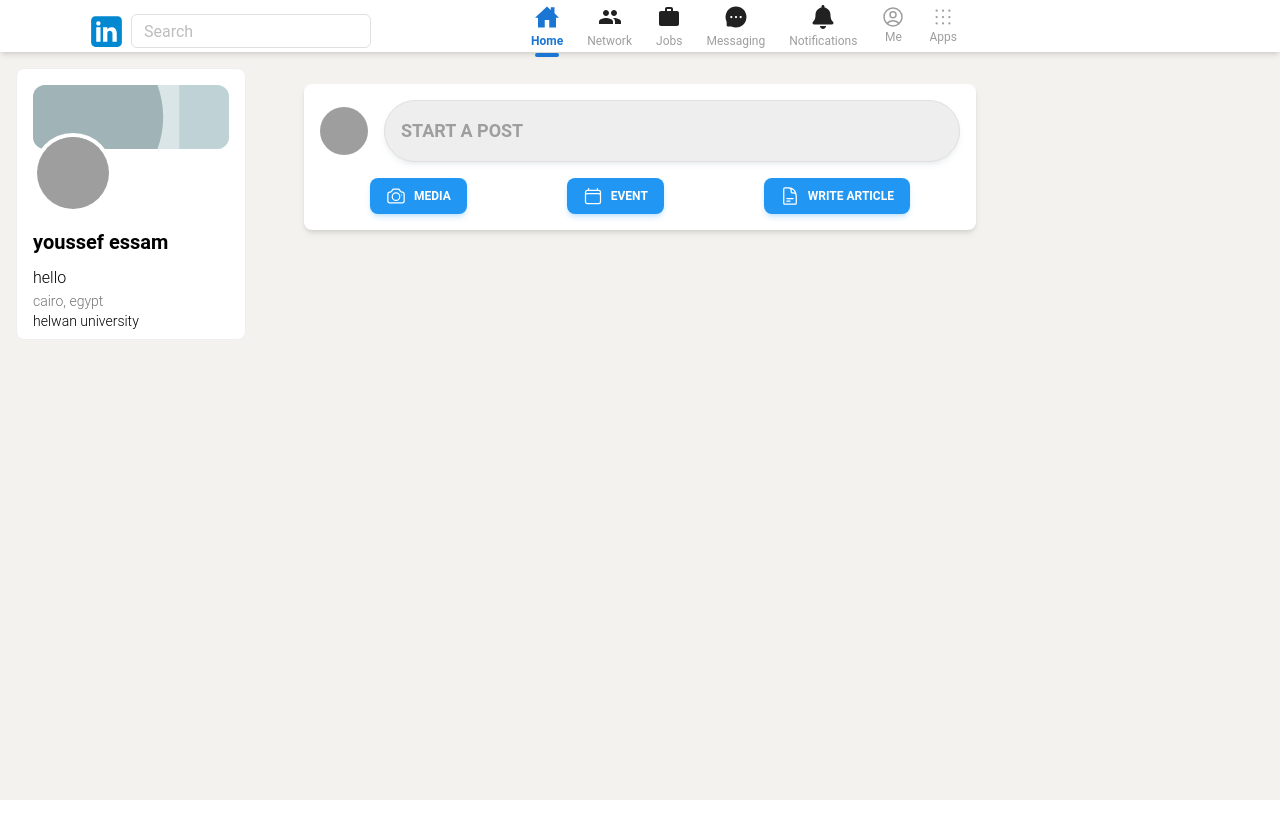
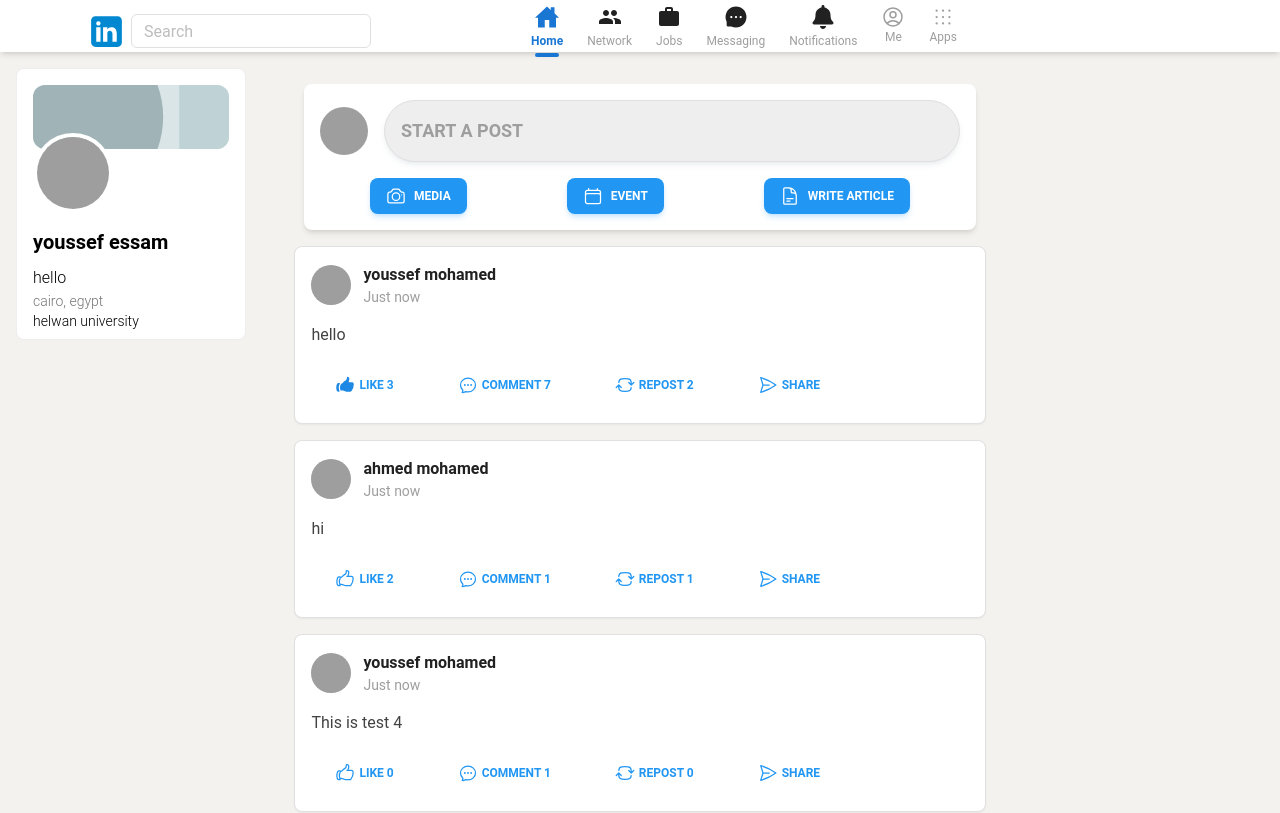
Before and after one commit to team-8-SW/Front-End, a React (Vite) app: page / in a window 1280 px wide. Shown: the top 813 px of the page. Built offline with nearby package versions, Linux system fonts and the light colour scheme; data requests are answered from the project's data file; sample sign-in values are in the browser's storage; grey boxes are pictures that could not be loaded.

Commit message:
Added mark as read

```diff
--- a/db.json
+++ b/db.json
@@ -423,7 +423,7 @@
       "userId": 1,
       "message": "ahmed mohamed liked your post",
       "timestamp": "2023-10-01T12:00:00Z",
-      "isRead": false
+      "isRead": true
     },
     {
       "id": 2,
--- a/src/pages/home/Posts/Posts.jsx
+++ b/src/pages/home/Posts/Posts.jsx
@@ -1,53 +1,28 @@
-import React, { useEffect, useState, useRef, useCallback } from "react";
+import React, { useEffect, useState } from "react";
 import PostDetails from "./PostDetails";
 import { fetchPosts } from "../../../services/api";
 
-const Posts = ({loggedUser}) => {
+const Posts = ({ loggedUser }) => {
   const [posts, setPosts] = useState([]);
-  const [page, setPage] = useState(1);
-  const observer = useRef();
-
-  const loadMorePosts = useCallback(async () => {
-    const newPosts = await fetchPosts(page);
-    setPosts((prevPosts) => [...prevPosts, ...newPosts]);
-    setPage((prevPage) => prevPage + 1);
-  }, [page]);
 
   useEffect(() => {
-    setPosts([]);
-    setPage(1);
+    const fetchAllPosts = async () => {
+      try {
+        const allPosts = await fetchPosts();
+        setPosts(allPosts);
+      } catch (error) {
+        console.error("Error fetching posts:", error);
+      }
+    };
+
+    fetchAllPosts();
   }, []);
-
-  useEffect(() => {
-    const fetchInitialPosts = async () => {
-      const initialPosts = await fetchPosts(1);
-      setPosts(initialPosts);
-      setPage(2);
-    };
-    fetchInitialPosts();
-  }, []);
-
-  const lastPostElementRef = useCallback(
-    (node) => {
-      if (observer.current) observer.current.disconnect();
-      observer.current = new IntersectionObserver((entries) => {
-        if (entries[0].isIntersecting) {
-          loadMorePosts();
-        }
-      });
-      if (node) observer.current.observe(node);
-    },
-    [loadMorePosts]
-  );
 
   return (
     <div>
-      {posts.map((post, index) => (
-        <div
-
-          ref={index === posts.length - 1 ? lastPostElementRef : null}
-        >
-          <PostDetails post={post}  key={post.id} loggedUser={loggedUser}/>
+      {posts.map((post) => (
+        <div key={post.id}>
+          <PostDetails post={post} loggedUser={loggedUser} />
         </div>
       ))}
     </div>
--- a/src/pages/notifications/Notifications.jsx
+++ b/src/pages/notifications/Notifications.jsx
@@ -3,6 +3,7 @@ import { fetchNotifications, markNotificationAsRead } from '../../services/api';
 
 const Notifications = ({ loggedUser }) => {
   const [notifications, setNotifications] = useState([]);
+  const [selectedNotifications, setSelectedNotifications] = useState([]);
 
   useEffect(() => {
     // Fetch notifications when the component mounts
@@ -11,20 +12,68 @@ const Notifications = ({ loggedUser }) => {
     });
   }, [loggedUser.id]);
 
+  const handleCheckboxChange = (id) => {
+    setSelectedNotifications((prev) =>
+      prev.includes(id)
+        ? prev.filter((notificationId) => notificationId !== id)
+        : [...prev, id]
+    );
+  };
+
+  const handleMarkAsRead = async () => {
+    try {
+      for (const id of selectedNotifications) {
+        await markNotificationAsRead(id);
+      }
+      setNotifications((prev) =>
+        prev.map((notification) =>
+          selectedNotifications.includes(notification.id)
+            ? { ...notification, isRead: true }
+            : notification
+        )
+      );
+      setSelectedNotifications([]); // Clear selected notifications
+    } catch (error) {
+      console.error('Error marking notifications as read:', error);
+    }
+  };
+
   return (
     <div className="flex flex-col items-center justify-start min-h-screen bg-gray-100 pt-8">
-
+      <div className="w-4/5 mb-4">
+        {selectedNotifications.length > 0 && (
+          <button
+            onClick={handleMarkAsRead}
+            className="px-4 py-2 bg-blue-500 text-white rounded-md hover:bg-blue-600"
+          >
+            Mark Selected as Read
+          </button>
+        )}
+      </div>
+      <div className="w-4/5">
         {notifications.map((notification) => (
           <div
             key={notification.id}
-            className="w-full p-6 mb-4 bg-white shadow-md rounded-lg border border-gray-200"
+            className={`flex items-center w-full p-6 mb-4 shadow-md rounded-lg border border-gray-200 ${
+              notification.isRead ? 'bg-white' : 'bg-blue-100'
+            }`}
           >
-            <p className="text-gray-800 font-medium">{notification.message}</p>
-            <p className="text-sm text-gray-500">{new Date(notification.timestamp).toLocaleString()}</p>
+            <input
+              type="checkbox"
+              className="mr-4"
+              checked={selectedNotifications.includes(notification.id)}
+              onChange={() => handleCheckboxChange(notification.id)}
+            />
+            <div>
+              <p className="text-gray-800 font-medium">{notification.message}</p>
+              <p className="text-sm text-gray-500">
+                {new Date(notification.timestamp).toLocaleString()}
+              </p>
+            </div>
           </div>
         ))}
       </div>
-
+    </div>
   );
 };
 
--- a/src/services/api.js
+++ b/src/services/api.js
@@ -75,10 +75,10 @@ export const useUserData = (userId) => {
   return user;
 };
 
-export const fetchPosts = async (page) => {
+export const fetchPosts = async () => {
   try {
     const response = await axios.get(
-      `http://localhost:3000/posts?page=${page}`
+      `http://localhost:3000/posts`
     );
     return response.data;
   } catch (error) {
@@ -305,11 +305,12 @@ export const fetchNotifications = async (userId) => {
 
 export const markNotificationAsRead = async (notificationId) => {
   try {
-    await axios.patch(`http://localhost:3000/notifications/${notificationId}`, { read: true });
+    await axios.patch(`http://localhost:3000/notifications/${notificationId}`, { isRead: true });
   } catch (error) {
     console.error("Error marking notification as read:", error);
   }
 };
+
 export const googleLogin = async (idToken) => {
   try {
     const response = await axios.post("http://localhost:3000/google-login", {
```
